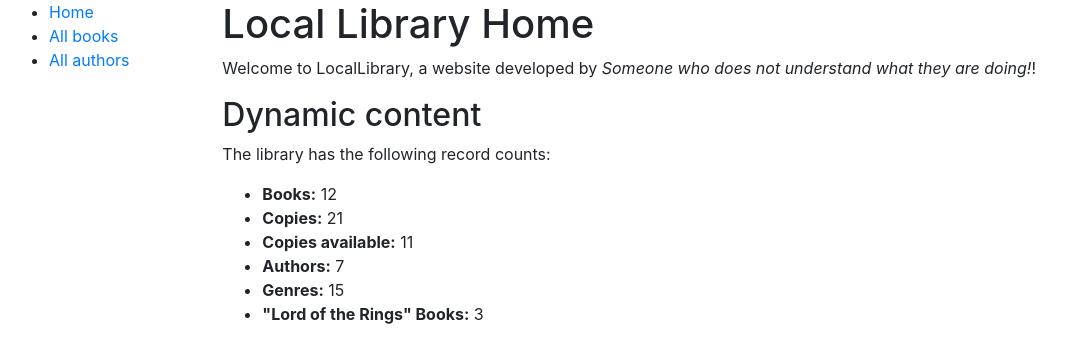
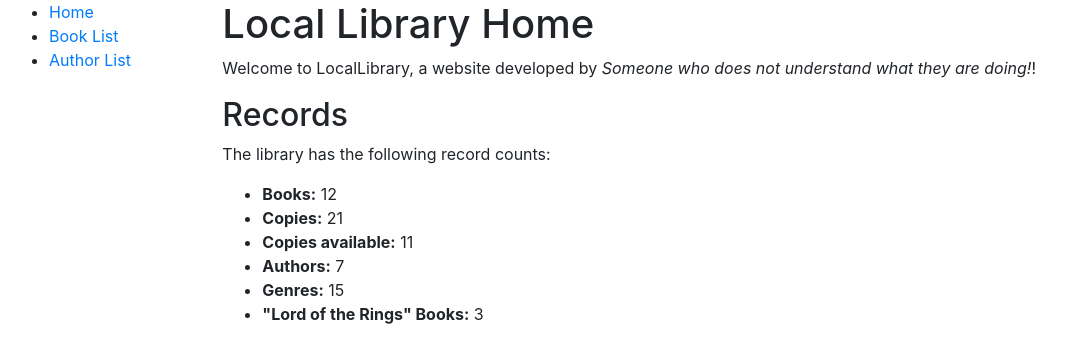
Before and after one commit to dwcope3/django-tutorial, a Django app: page /catalog/ in a window 1280 px wide. Shown: the top 363 px of the page, without its empty margins (6-1072 px from the left). Run offline with Django 3.2, Linux system fonts and the light colour scheme; data comes from the database, SQL or seed files in the repository; some libraries are stand-ins or nearby versions.

Commit message:
changed sidebar list names

```diff
--- a/catalog/templates/base_generic.html
+++ b/catalog/templates/base_generic.html
@@ -19,8 +19,8 @@
       {% block sidebar %}
         <ul class="sidebar-nav">
           <li><a href="{% url 'index' %}">Home</a></li>
-          <li><a href="{% url 'books' %}">All books</a></li>
-          <li><a href="{% url 'authors' %}">All authors</a></li>
+          <li><a href="{% url 'books' %}">Book List</a></li>
+          <li><a href="{% url 'authors' %}">Author List</a></li>
         </ul>
      {% endblock %}
       </div>
--- a/catalog/templates/index.html
+++ b/catalog/templates/index.html
@@ -7,7 +7,7 @@
 {% block content %}
   <h1>Local Library Home</h1>
   <p>Welcome to LocalLibrary, a website developed by <em>Someone who does not understand what they are doing!</em>!</p>
-  <h2>Dynamic content</h2>
+  <h2>Records</h2>
   <p>The library has the following record counts:</p>
   <ul>
     <li><strong>Books:</strong> {{ num_books }}</li>
```
